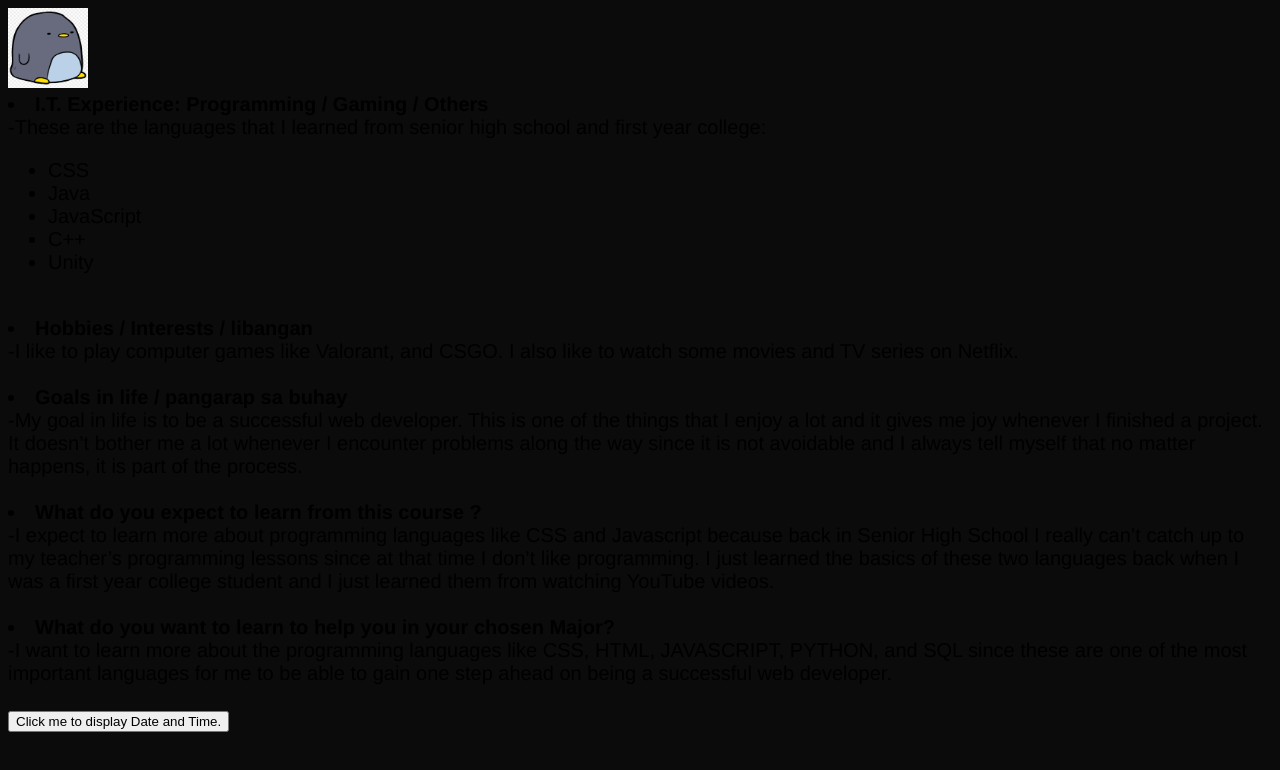
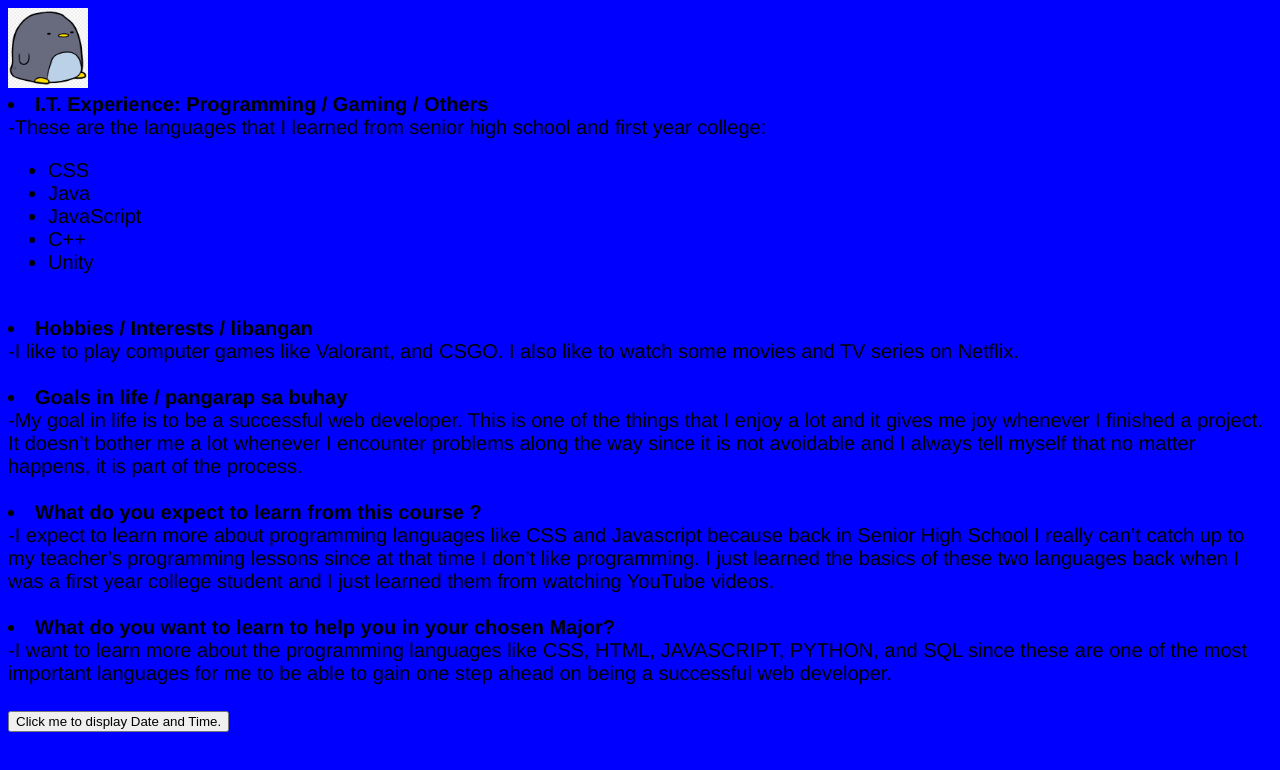
Before and after one commit to abpalma/abpalma.github.io, a plain HTML site: page index.html in a window 1280 px wide. Drawn offline with Linux system fonts and the light colour scheme.

Commit message:
Update style.css

```diff
--- a/style.css
+++ b/style.css
@@ -1,7 +1,7 @@
 
         body {
             font-size: 20px;
-            background-color: rgb(11,11,11);
+            background-color: blue;
             font-family: "Helvetica", sans-serif;
         }
         background{
```
